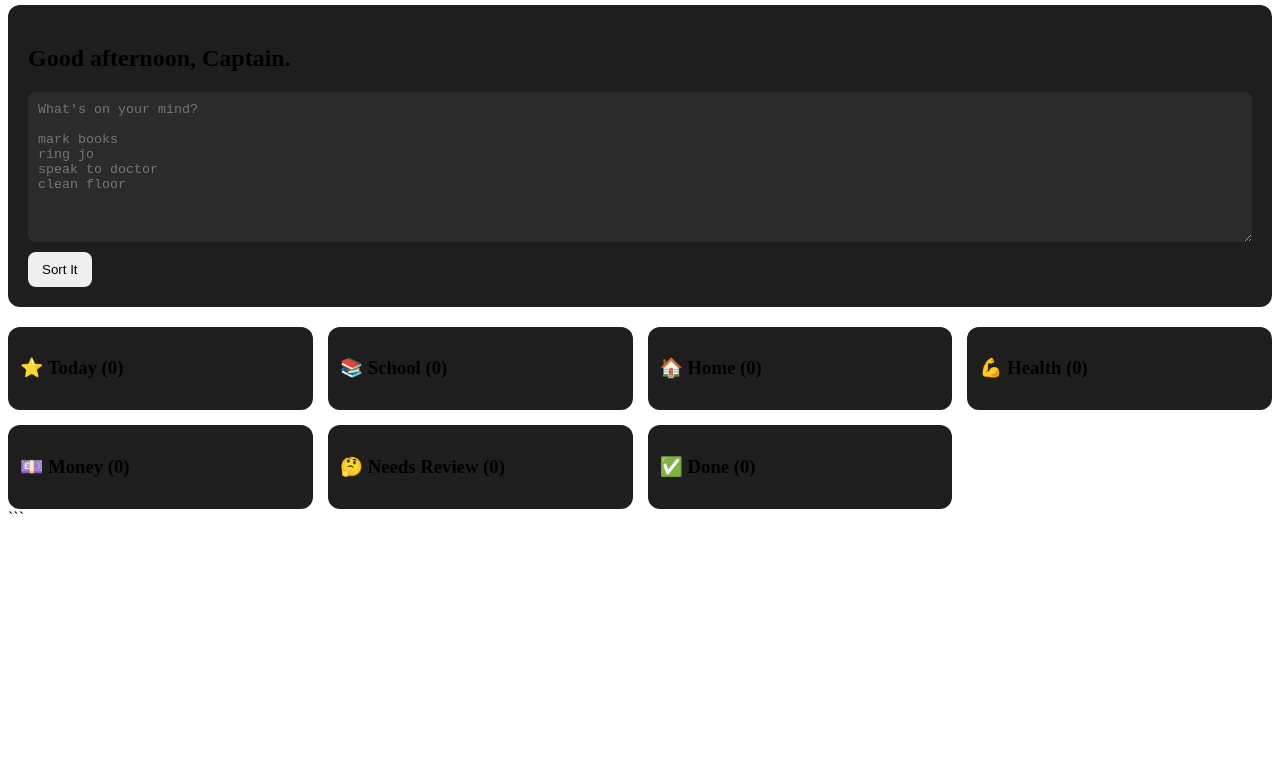
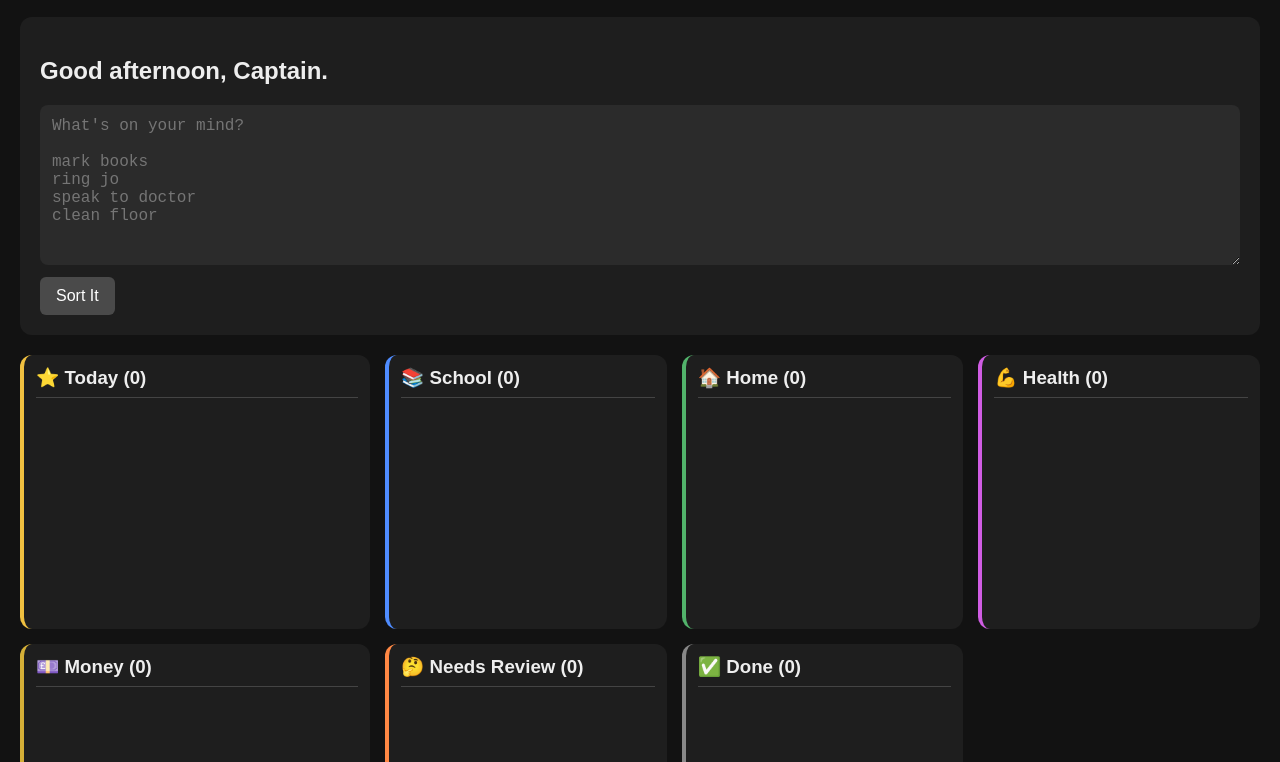
Before and after one commit to jonathanmulhern/sorted, a plain HTML site: page index.html in a window 1280 px wide. Shown: the part 139-901 px from the top of the page. Before the commit the page ends 800 px from the top, so only its background shows below. Drawn offline with Linux system fonts and the light colour scheme.

Commit message:
Update styles.css

````diff
--- a/styles.css
+++ b/styles.css
@@ -1,4 +1,3 @@
-```css
 body{
 background:#121212;
 color:#eeeeee;
@@ -8,12 +7,12 @@ padding:20px;
 }
 
 .container{
-max-width:1400px;
+max-width:1600px;
 margin:auto;
 }
 
 .tagline{
-color:#999;
+color:#bbbbbb;
 margin-bottom:20px;
 }
 
@@ -26,42 +25,97 @@ margin-bottom:20px;
 
 textarea{
 width:100%;
-min-height:150px;
+min-height:160px;
 background:#2b2b2b;
 color:white;
 border:none;
-padding:10px;
+padding:12px;
 border-radius:8px;
+font-size:16px;
+box-sizing:border-box;
 }
 
 button{
-padding:10px 14px;
-margin-top:10px;
+padding:6px 10px;
 cursor:pointer;
 border:none;
-border-radius:8px;
+border-radius:6px;
+margin-right:4px;
+margin-top:4px;
+background:#4a4a4a;
+color:white;
+}
+
+button:hover{
+background:#666666;
+}
+
+#sortButton{
+padding:10px 16px;
+font-size:16px;
+margin-top:12px;
 }
 
 .grid{
 display:grid;
-grid-template-columns:repeat(auto-fit,minmax(250px,1fr));
+grid-template-columns:350px repeat(auto-fit,minmax(220px,1fr));
 gap:15px;
+align-items:start;
 }
 
 .column{
 background:#1e1e1e;
 padding:12px;
 border-radius:12px;
+min-height:250px;
+}
+
+.column h3{
+margin-top:0;
+padding-bottom:8px;
+border-bottom:1px solid #444;
 }
 
 .task{
-background:#2b2b2b;
-padding:8px;
+background:#333333;
+padding:10px;
 border-radius:8px;
 margin-bottom:8px;
+color:white;
 }
 
 .task-controls{
-margin-top:6px;
+margin-top:8px;
 }
-```
+
+.task-controls button{
+font-size:16px;
+}
+
+.column:nth-child(1){
+border-left:4px solid #f0c040;
+}
+
+.column:nth-child(2){
+border-left:4px solid #4f8cff;
+}
+
+.column:nth-child(3){
+border-left:4px solid #52b36b;
+}
+
+.column:nth-child(4){
+border-left:4px solid #d05ce3;
+}
+
+.column:nth-child(5){
+border-left:4px solid #d4af37;
+}
+
+.column:nth-child(6){
+border-left:4px solid #ff8844;
+}
+
+.column:nth-child(7){
+border-left:4px solid #888888;
+}
````
